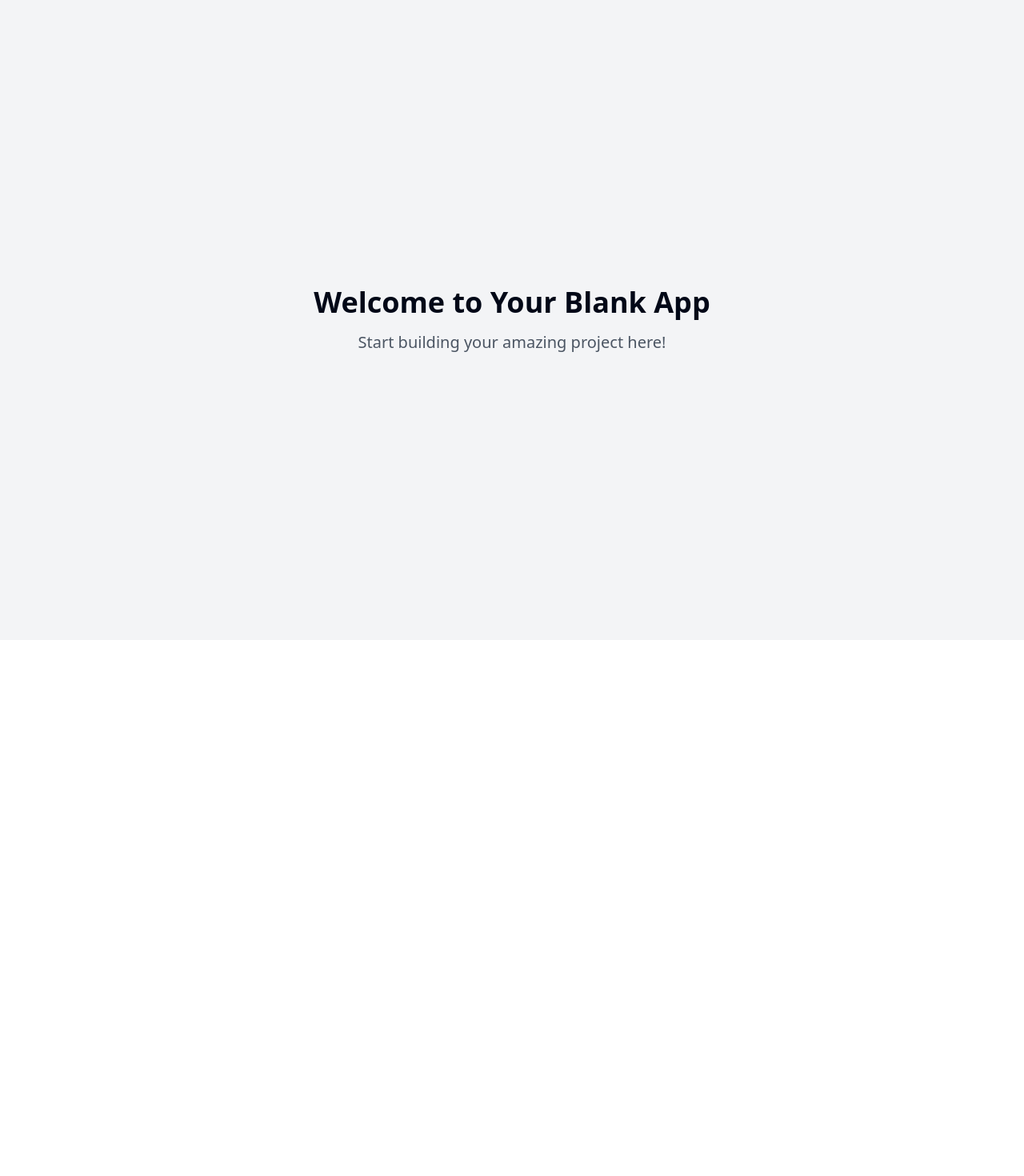
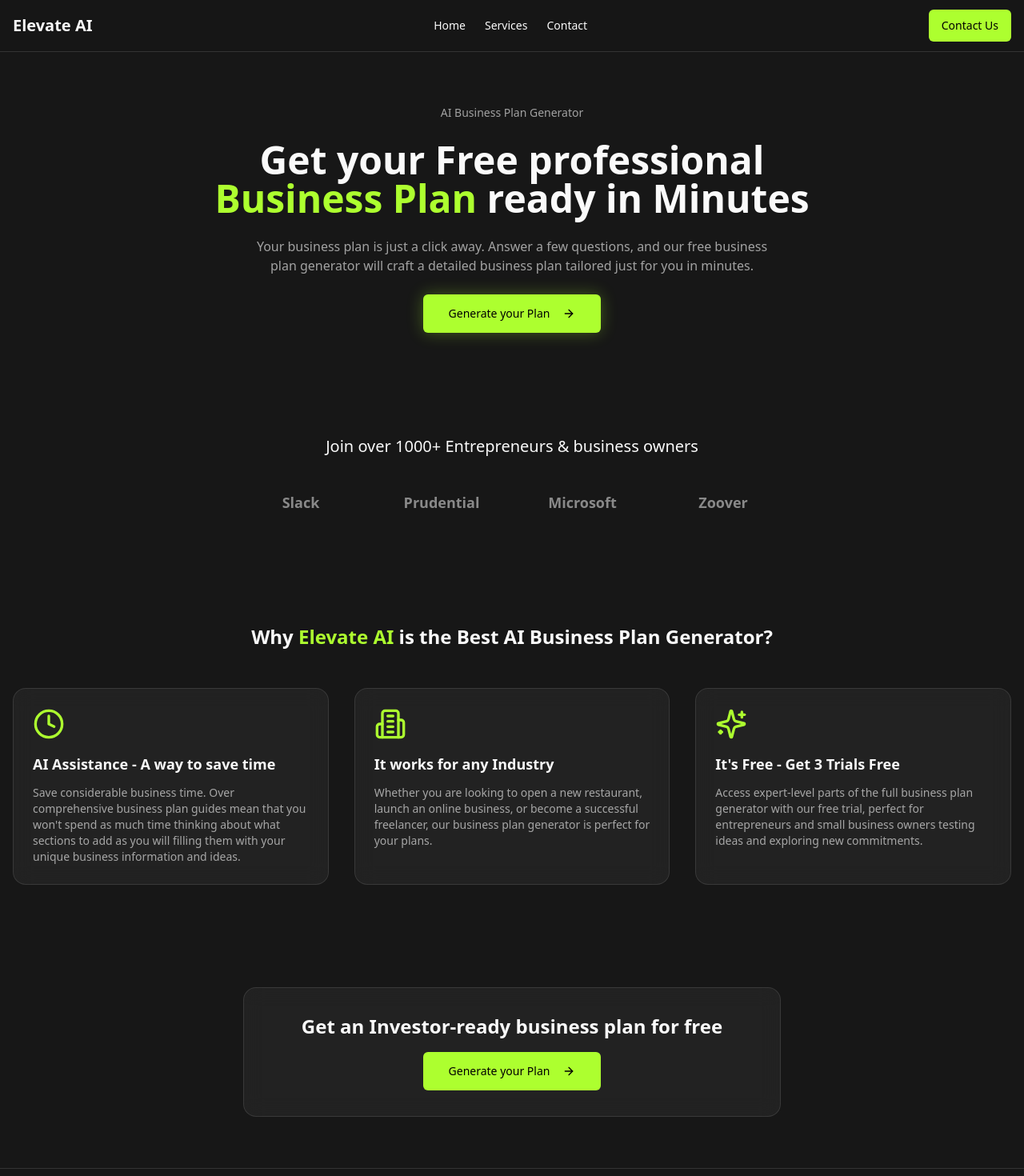
Before and after one commit to Prathamesh-Bhaskar/darktheme-tale-, a React (Vite) app: page / in a window 1280 px wide. Shown: the top 1470 px of the page at 80% size. Before the commit the page ends 800 px from the top, so only its background shows below. Built offline with nearby package versions, Linux system fonts and the light colour scheme.

Commit message:
Implement dark theme UI
Implement dark theme UI using Tailwind CSS, shadcn, React Icons, JavaScript, and React.  Maintain the existing UI structure.

```diff
--- a/package.json
+++ b/package.json
@@ -45,6 +45,7 @@
     "cmdk": "^1.0.0",
     "date-fns": "^3.6.0",
     "embla-carousel-react": "^8.3.0",
+    "framer-motion": "^12.4.7",
     "input-otp": "^1.2.4",
     "lucide-react": "^0.462.0",
     "next-themes": "^0.3.0",
--- a/src/index.css
+++ b/src/index.css
@@ -1,101 +1,34 @@
+
 @tailwind base;
 @tailwind components;
 @tailwind utilities;
 
 @layer base {
   :root {
-    --background: 0 0% 100%;
-    --foreground: 222.2 84% 4.9%;
-
-    --card: 0 0% 100%;
-    --card-foreground: 222.2 84% 4.9%;
-
-    --popover: 0 0% 100%;
-    --popover-foreground: 222.2 84% 4.9%;
-
-    --primary: 222.2 47.4% 11.2%;
-    --primary-foreground: 210 40% 98%;
-
-    --secondary: 210 40% 96.1%;
-    --secondary-foreground: 222.2 47.4% 11.2%;
-
-    --muted: 210 40% 96.1%;
-    --muted-foreground: 215.4 16.3% 46.9%;
-
-    --accent: 210 40% 96.1%;
-    --accent-foreground: 222.2 47.4% 11.2%;
-
-    --destructive: 0 84.2% 60.2%;
-    --destructive-foreground: 210 40% 98%;
-
-    --border: 214.3 31.8% 91.4%;
-    --input: 214.3 31.8% 91.4%;
-    --ring: 222.2 84% 4.9%;
-
-    --radius: 0.5rem;
-
-    --sidebar-background: 0 0% 98%;
-
-    --sidebar-foreground: 240 5.3% 26.1%;
-
-    --sidebar-primary: 240 5.9% 10%;
-
-    --sidebar-primary-foreground: 0 0% 98%;
-
-    --sidebar-accent: 240 4.8% 95.9%;
-
-    --sidebar-accent-foreground: 240 5.9% 10%;
-
-    --sidebar-border: 220 13% 91%;
-
-    --sidebar-ring: 217.2 91.2% 59.8%;
+    --background: 0 0% 9%;
+    --foreground: 0 0% 98%;
+    --card: 0 0% 13%;
+    --card-foreground: 0 0% 98%;
+    --border: 0 0% 20%;
+    --input: 0 0% 20%;
+    --ring: 0 0% 20%;
+    --primary: 0 0% 98%;
+    --primary-foreground: 0 0% 9%;
   }
 
-  .dark {
-    --background: 222.2 84% 4.9%;
-    --foreground: 210 40% 98%;
-
-    --card: 222.2 84% 4.9%;
-    --card-foreground: 210 40% 98%;
-
-    --popover: 222.2 84% 4.9%;
-    --popover-foreground: 210 40% 98%;
-
-    --primary: 210 40% 98%;
-    --primary-foreground: 222.2 47.4% 11.2%;
-
-    --secondary: 217.2 32.6% 17.5%;
-    --secondary-foreground: 210 40% 98%;
-
-    --muted: 217.2 32.6% 17.5%;
-    --muted-foreground: 215 20.2% 65.1%;
-
-    --accent: 217.2 32.6% 17.5%;
-    --accent-foreground: 210 40% 98%;
-
-    --destructive: 0 62.8% 30.6%;
-    --destructive-foreground: 210 40% 98%;
-
-    --border: 217.2 32.6% 17.5%;
-    --input: 217.2 32.6% 17.5%;
-    --ring: 212.7 26.8% 83.9%;
-    --sidebar-background: 240 5.9% 10%;
-    --sidebar-foreground: 240 4.8% 95.9%;
-    --sidebar-primary: 224.3 76.3% 48%;
-    --sidebar-primary-foreground: 0 0% 100%;
-    --sidebar-accent: 240 3.7% 15.9%;
-    --sidebar-accent-foreground: 240 4.8% 95.9%;
-    --sidebar-border: 240 3.7% 15.9%;
-    --sidebar-ring: 217.2 91.2% 59.8%;
+  body {
+    @apply bg-background text-foreground antialiased;
   }
 }
 
-@layer base {
-  * {
-    @apply border-border;
-  }
+.glass-card {
+  @apply backdrop-blur-md bg-white/5 border border-white/10;
+}
 
-  body {
-    @apply bg-background text-foreground;
-  }
+.button-glow {
+  box-shadow: 0 0 20px rgba(173, 255, 47, 0.3);
 }
+
+.text-gradient {
+  @apply bg-gradient-to-r from-white via-white/90 to-white/80 bg-clip-text text-transparent;
+}
--- a/src/pages/Index.tsx
+++ b/src/pages/Index.tsx
@@ -1,12 +1,169 @@
-// Update this page (the content is just a fallback if you fail to update the page)
+
+import { ArrowRight, Clock, Building2, Sparkles } from "lucide-react";
+import { motion } from "framer-motion";
+import { Button } from "@/components/ui/button";
 
 const Index = () => {
   return (
-    <div className="min-h-screen flex items-center justify-center bg-gray-100">
-      <div className="text-center">
-        <h1 className="text-4xl font-bold mb-4">Welcome to Your Blank App</h1>
-        <p className="text-xl text-gray-600">Start building your amazing project here!</p>
-      </div>
+    <div className="min-h-screen flex flex-col">
+      {/* Navbar */}
+      <nav className="fixed w-full top-0 z-50 backdrop-blur-lg bg-background/80 border-b border-border">
+        <div className="container mx-auto px-4 h-16 flex items-center justify-between">
+          <a href="/" className="text-xl font-semibold">
+            Elevate AI
+          </a>
+          <div className="hidden md:flex space-x-6">
+            <a href="#" className="text-sm hover:text-accent transition-colors">
+              Home
+            </a>
+            <a href="#" className="text-sm hover:text-accent transition-colors">
+              Services
+            </a>
+            <a href="#" className="text-sm hover:text-accent transition-colors">
+              Contact
+            </a>
+          </div>
+          <Button className="bg-accent hover:bg-accent-hover text-black font-medium">
+            Contact Us
+          </Button>
+        </div>
+      </nav>
+
+      {/* Hero Section */}
+      <section className="pt-32 pb-16 container mx-auto px-4">
+        <div className="text-center space-y-6 max-w-3xl mx-auto">
+          <motion.span
+            initial={{ opacity: 0, y: 20 }}
+            animate={{ opacity: 1, y: 0 }}
+            className="text-sm text-white/60"
+          >
+            AI Business Plan Generator
+          </motion.span>
+          <motion.h1
+            initial={{ opacity: 0, y: 20 }}
+            animate={{ opacity: 1, y: 0 }}
+            transition={{ delay: 0.1 }}
+            className="text-4xl md:text-5xl font-bold leading-tight"
+          >
+            Get your Free professional{" "}
+            <span className="text-accent">Business Plan</span> ready in Minutes
+          </motion.h1>
+          <motion.p
+            initial={{ opacity: 0, y: 20 }}
+            animate={{ opacity: 1, y: 0 }}
+            transition={{ delay: 0.2 }}
+            className="text-white/60 max-w-2xl mx-auto"
+          >
+            Your business plan is just a click away. Answer a few questions, and our free business plan generator
+            will craft a detailed business plan tailored just for you in minutes.
+          </motion.p>
+          <motion.div
+            initial={{ opacity: 0, y: 20 }}
+            animate={{ opacity: 1, y: 0 }}
+            transition={{ delay: 0.3 }}
+          >
+            <Button
+              className="bg-accent hover:bg-accent-hover text-black font-medium px-8 py-6 button-glow"
+              size="lg"
+            >
+              Generate your Plan
+              <ArrowRight className="ml-2 h-4 w-4" />
+            </Button>
+          </motion.div>
+        </div>
+      </section>
+
+      {/* Logos Section */}
+      <section className="py-16 container mx-auto px-4">
+        <div className="text-center mb-8">
+          <h2 className="text-xl font-medium">Join over 1000+ Entrepreneurs & business owners</h2>
+        </div>
+        <div className="flex justify-center items-center gap-12 flex-wrap">
+          {["Slack", "Prudential", "Microsoft", "Zoover"].map((brand) => (
+            <div
+              key={brand}
+              className="w-32 h-12 flex items-center justify-center opacity-50 hover:opacity-100 transition-opacity"
+            >
+              <span className="text-lg font-semibold">{brand}</span>
+            </div>
+          ))}
+        </div>
+      </section>
+
+      {/* Features Section */}
+      <section className="py-16 container mx-auto px-4">
+        <div className="text-center mb-12">
+          <h2 className="text-2xl font-bold mb-2">
+            Why <span className="text-accent">Elevate AI</span> is the Best AI Business Plan Generator?
+          </h2>
+        </div>
+        <div className="grid md:grid-cols-3 gap-8">
+          {[
+            {
+              icon: Clock,
+              title: "AI Assistance - A way to save time",
+              description:
+                "Save considerable business time. Over comprehensive business plan guides mean that you won't spend as much time thinking about what sections to add as you will filling them with your unique business information and ideas.",
+            },
+            {
+              icon: Building2,
+              title: "It works for any Industry",
+              description:
+                "Whether you are looking to open a new restaurant, launch an online business, or become a successful freelancer, our business plan generator is perfect for your plans.",
+            },
+            {
+              icon: Sparkles,
+              title: "It's Free - Get 3 Trials Free",
+              description:
+                "Access expert-level parts of the full business plan generator with our free trial, perfect for entrepreneurs and small business owners testing ideas and exploring new commitments.",
+            },
+          ].map((feature, index) => (
+            <motion.div
+              key={feature.title}
+              initial={{ opacity: 0, y: 20 }}
+              whileInView={{ opacity: 1, y: 0 }}
+              transition={{ delay: index * 0.1 }}
+              className="glass-card p-6 rounded-2xl"
+            >
+              <feature.icon className="w-10 h-10 text-accent mb-4" />
+              <h3 className="text-lg font-semibold mb-3">{feature.title}</h3>
+              <p className="text-white/60 text-sm">{feature.description}</p>
+            </motion.div>
+          ))}
+        </div>
+      </section>
+
+      {/* CTA Section */}
+      <section className="py-16 container mx-auto px-4">
+        <div className="glass-card rounded-2xl p-8 text-center max-w-2xl mx-auto">
+          <h2 className="text-2xl font-bold mb-4">Get an Investor-ready business plan for free</h2>
+          <Button className="bg-accent hover:bg-accent-hover text-black font-medium px-8 py-6">
+            Generate your Plan
+            <ArrowRight className="ml-2 h-4 w-4" />
+          </Button>
+        </div>
+      </section>
+
+      {/* Footer */}
+      <footer className="py-8 border-t border-border">
+        <div className="container mx-auto px-4 flex flex-col md:flex-row justify-between items-center">
+          <div className="flex items-center space-x-2 mb-4 md:mb-0">
+            <span className="text-xl font-semibold">Elevate AI</span>
+            <span className="text-sm text-white/60">© {new Date().getFullYear()} All rights reserved</span>
+          </div>
+          <div className="flex space-x-6">
+            <a href="#" className="text-sm text-white/60 hover:text-white transition-colors">
+              Privacy Policy
+            </a>
+            <a href="#" className="text-sm text-white/60 hover:text-white transition-colors">
+              Terms
+            </a>
+            <a href="#" className="text-sm text-white/60 hover:text-white transition-colors">
+              Get in Touch
+            </a>
+          </div>
+        </div>
+      </footer>
     </div>
   );
 };
```
Also changed, not shown: tailwind.config.ts (+26 -60 lines), 1 other file (tests, documents, lock files or other folders).
